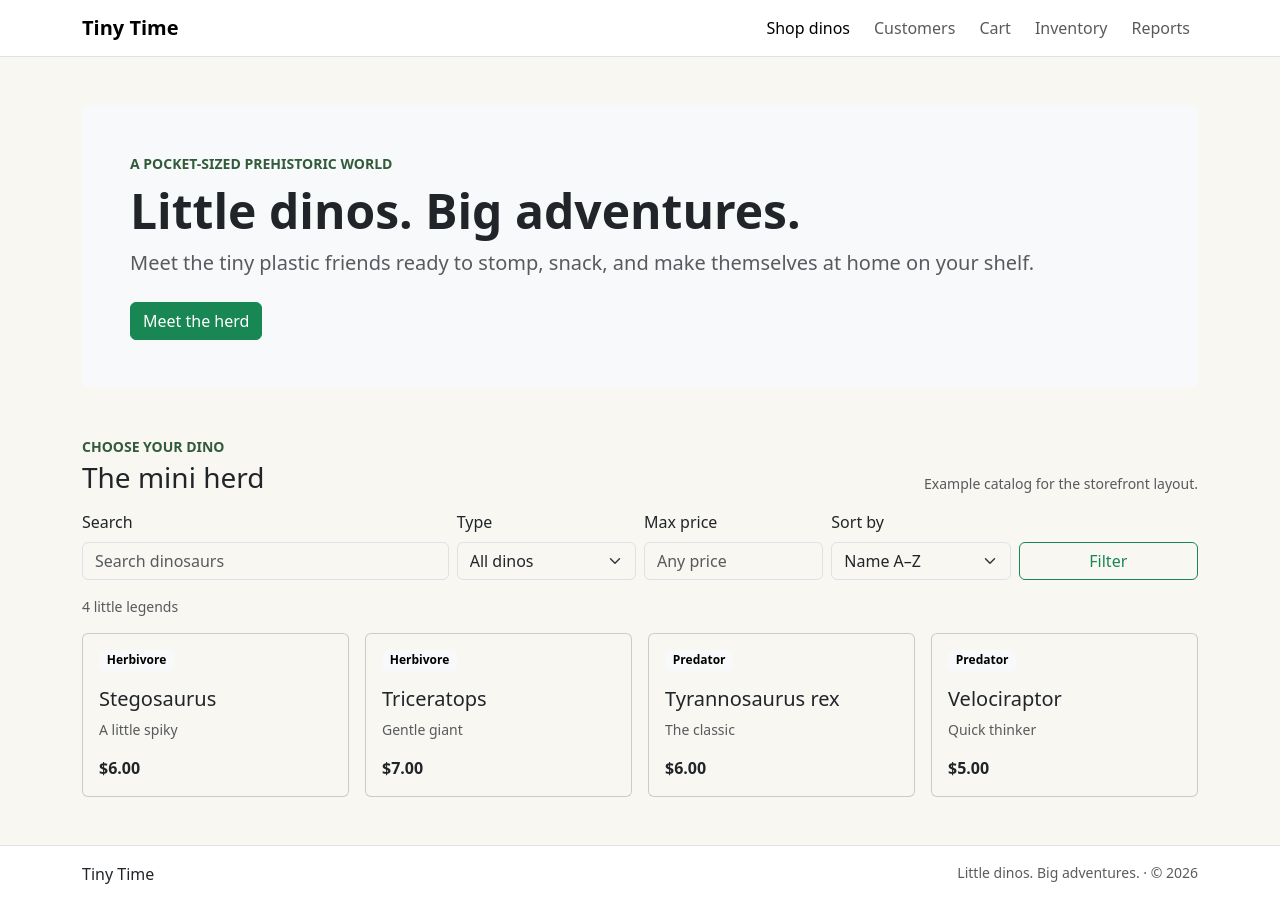
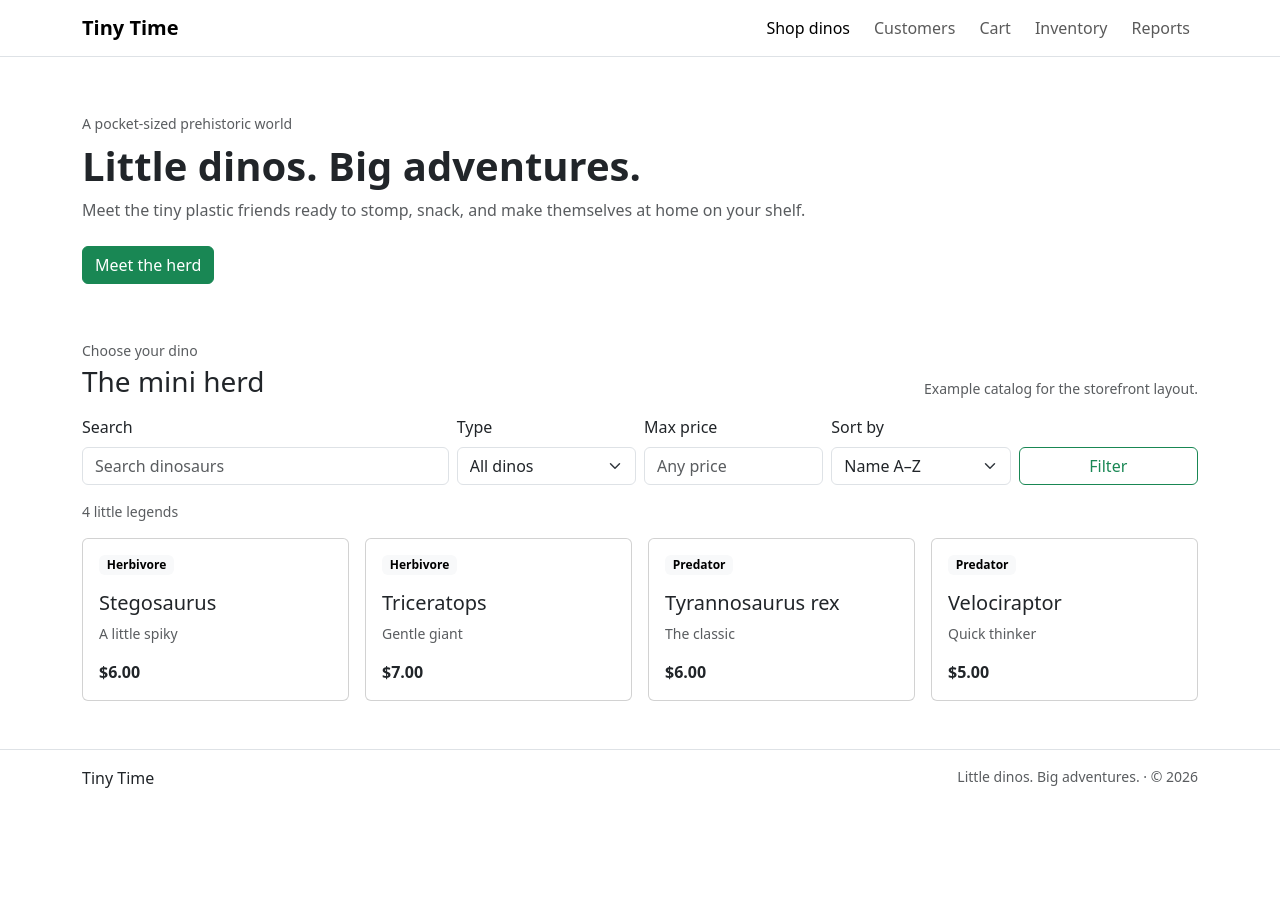
Before and after one commit to bsw30/2710_Project, a plain HTML site: page index.html in a window 1280 px wide. After the commit the page ends 806 px from the top, so only its background shows below. Drawn offline with nearby package versions, Linux system fonts and the light colour scheme.

Commit message:
Trim remaining storefront styling

```diff
--- a/css/styles.css
+++ b/css/styles.css
@@ -1,28 +1,3 @@
-:root {
-  --bs-body-bg: #f8f7f2;
-  --bs-success: #315b3a;
-  --bs-success-rgb: 49, 91, 58;
-  --bs-link-color: #315b3a;
-  --bs-link-hover-color: #25452d;
-}
-
-body {
-  background-color: var(--bs-body-bg);
-}
-
-.site-header,
-.site-footer {
-  background-color: var(--bs-white);
-}
-
-.site-header {
-  border-bottom: var(--bs-border-width) solid var(--bs-border-color);
-}
-
-.site-footer {
-  border-top: var(--bs-border-width) solid var(--bs-border-color);
-}
-
 @media (prefers-reduced-motion: reduce) {
   *,
   *::before,
--- a/index.html
+++ b/index.html
@@ -14,10 +14,10 @@
   <div id="nav"></div>
   <main class="flex-grow-1">
     <section class="container py-5">
-      <div class="rounded-3 bg-body-tertiary p-4 p-md-5">
-        <p class="text-success fw-semibold text-uppercase small mb-2">A pocket-sized prehistoric world</p>
-        <h1 class="display-5 fw-bold">Little dinos. Big adventures.</h1>
-        <p class="lead text-body-secondary mb-4">Meet the tiny plastic friends ready to stomp, snack, and make themselves at home on your shelf.</p>
+      <div class="py-2">
+        <p class="text-body-secondary small mb-2">A pocket-sized prehistoric world</p>
+        <h1 class="h1 fw-semibold">Little dinos. Big adventures.</h1>
+        <p class="text-body-secondary mb-4">Meet the tiny plastic friends ready to stomp, snack, and make themselves at home on your shelf.</p>
         <a class="btn btn-success" href="#collection">Meet the herd</a>
       </div>
     </section>
@@ -25,7 +25,7 @@
     <section class="container pb-5" id="collection">
       <div class="d-flex flex-wrap align-items-end justify-content-between gap-2 mb-3">
         <div>
-          <p class="text-success fw-semibold text-uppercase small mb-1">Choose your dino</p>
+          <p class="text-body-secondary small mb-1">Choose your dino</p>
           <h2 class="h3 mb-0">The mini herd</h2>
         </div>
         <p class="text-body-secondary small mb-0">Example catalog for the storefront layout.</p>
--- a/js/layout.js
+++ b/js/layout.js
@@ -11,7 +11,7 @@ const navRoot = document.querySelector("#nav");
 
 if (navRoot) {
   navRoot.innerHTML = `
-    <header class="site-header">
+    <header class="bg-body border-bottom">
       <nav class="navbar navbar-expand-lg" aria-label="Main navigation">
         <div class="container flex-wrap gap-2">
           <a class="navbar-brand fw-semibold" href="index.html">Tiny Time</a>
@@ -28,7 +28,7 @@ if (navRoot) {
 const footerRoot = document.querySelector("#footer");
 if (footerRoot) {
   footerRoot.innerHTML = `
-    <footer class="site-footer">
+    <footer class="bg-body border-top">
       <div class="container py-3 d-flex flex-wrap justify-content-between gap-2">
         <a class="link-dark link-underline-opacity-0" href="index.html">Tiny Time</a>
         <small class="text-body-secondary">Little dinos. Big adventures. · © ${new Date().getFullYear()}</small>
```
